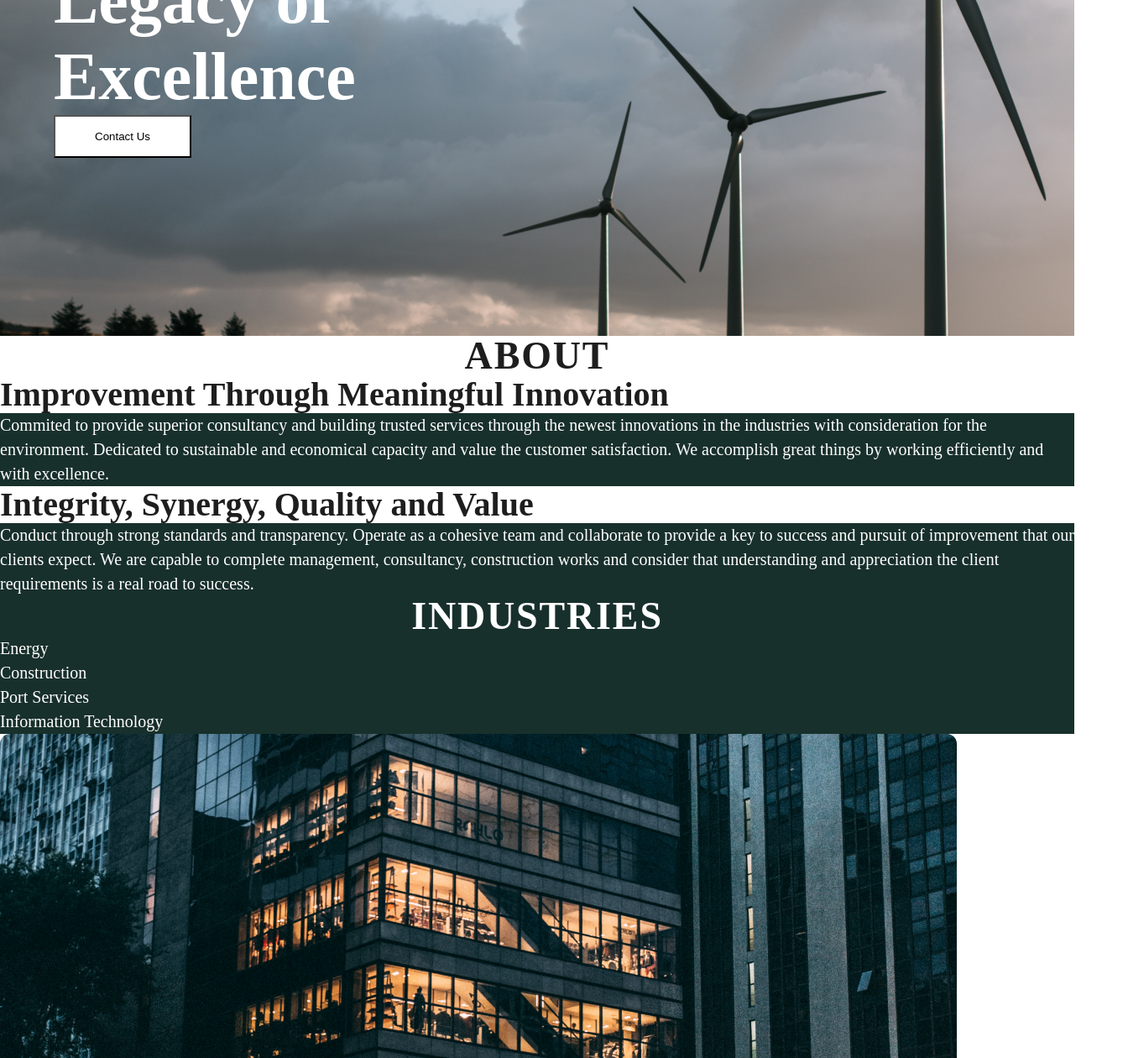
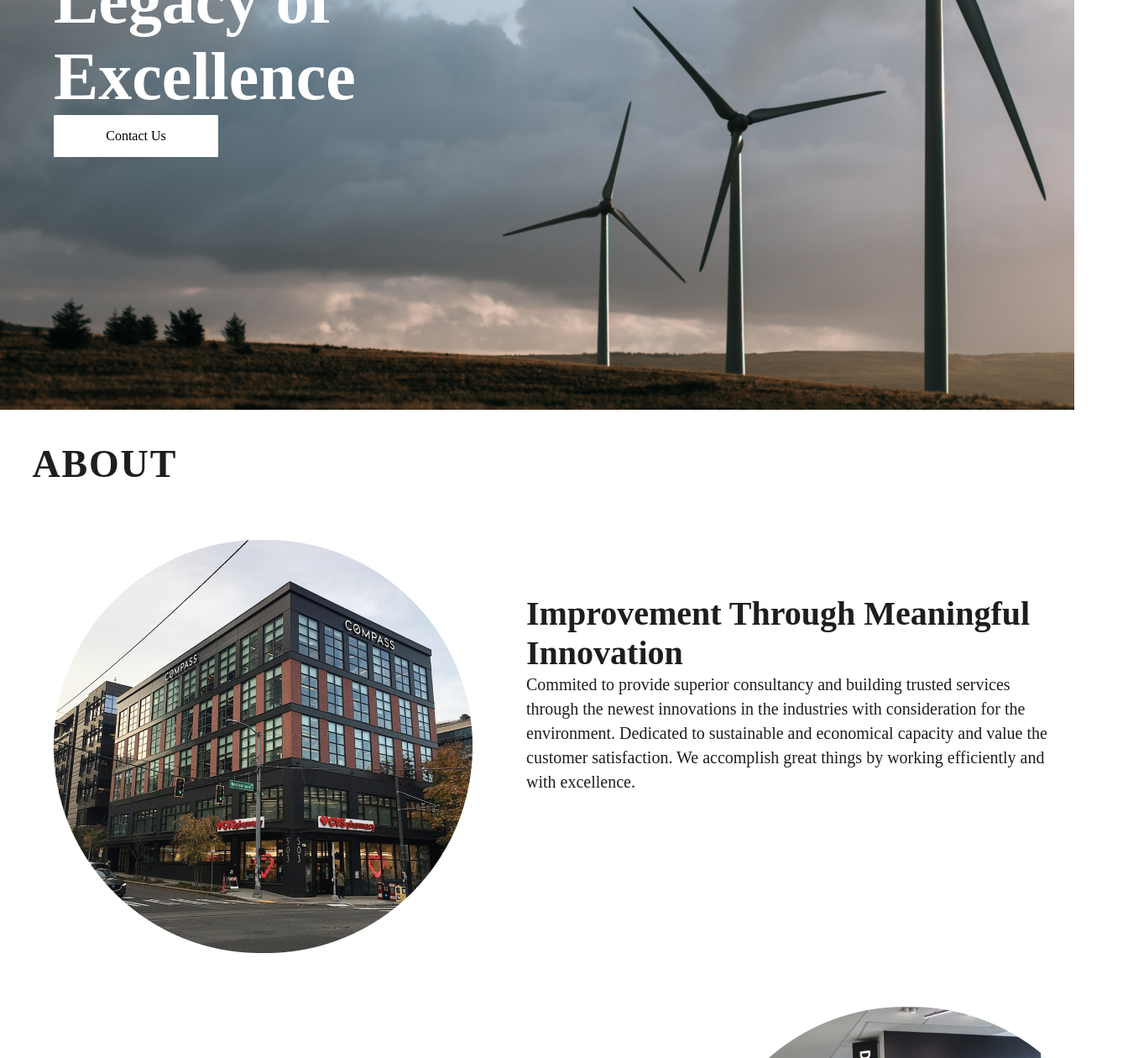
Before and after one commit to B1color/WR312, a plain HTML site: page TD1/index.html in a window 1280 px wide. Shown: the part 200-1460 px from the top of the page at 84% size, 1344 px wide, since content can reach past the window. Drawn offline with Linux system fonts and the light colour scheme.

Commit message:
background-cover

```diff
--- a/TD1/index.html
+++ b/TD1/index.html
@@ -8,28 +8,44 @@
 <body>
     <div id="part1">
     <h1>We Produce the<br> Legacy of<br> Excellence</h1>
-    <button>Contact Us</button>
+    <a href="" class="button">Contact Us</a>
 </div>
-
+    <div id="titret2">
     <h2>About</h2>
+    </div>
+    <div class="colonne">
+    <img src="image/Rectangle 6.png">
+    <div class="TTC">
     <h3>Improvement Through Meaningful Innovation</h3>
     <p>Commited to provide superior consultancy and building trusted services through the newest innovations in the industries with consideration for the environment.
         Dedicated to sustainable and economical capacity and value the customer satisfaction. We accomplish great things by working efficiently and with excellence.
     </p>
+</div>
+</div>
+<div class="colonne">
+    <div class="TTC">
     <h3>Integrity, Synergy, Quality and Value</h3>
     <p>Conduct through strong standards and transparency. Operate as a cohesive team
          and collaborate to provide a key to success and pursuit of improvement that our clients expect.
           We are capable to complete management, consultancy, construction works and consider that understanding
            and appreciation the client requirements is a real road to success.
     </p>
+    </div>
+    <img src="image/Rectangle 6-1.png">
+</div>
     <div id="indus">
     <h4>Industries</h4>
-    <p>Energy</p>
-    <p>Construction</p>
-    <p>Port Services</p>
-    <p>Information Technology</p>
+    <div id="conteneur">
+        <p>Energy</p>
+        <p>Construction</p>
+        <p>Port Services</p>
+        <p>Information Technology</p>
+    </div>
 </div>
+<div id="lastimage">
     <img src="image/Rectangle 12.png">
+
+</div>
 
 </body>
 </html>
--- a/TD1/style.css
+++ b/TD1/style.css
@@ -9,8 +9,10 @@ font-size: 80px;
 padding-left: 5%;
 padding-top: 5%;
 }
-button{
+.button{
     background-color: #FFF;
+    color: black;
+    text-decoration: none;
     display: flex;
     width: 164px;
     padding: 16px;
@@ -22,12 +24,9 @@ button{
 }
 h2{
     color: #1E1E1E;
-text-align: center;
 font-family: Rubik;
 font-size: 46px;
 font-style: normal;
-font-weight: 600;
-line-height: 48px; /* 104.348% */
 letter-spacing: 1.84px;
 text-transform: uppercase;
 }
@@ -36,8 +35,9 @@ h3{
     font-family: Rubik;
     font-size: 40px;
     font-style: normal;
-font-weight: 700;
-line-height: 44px; /* 110% */
+}
+#titret2{
+    margin: 3%;
 }
 h4{
     color: #FFF;
@@ -45,10 +45,10 @@ text-align: center;
     font-family: Rubik;
     font-size: 46px;
     font-style: normal;
-font-weight: 600;
-line-height: 48px; /* 104.348% */
+    line-height: 104.348%;
     letter-spacing: 1.84px;
     text-transform: uppercase;
+    padding: 3%;
 }
 p{
     color: #1E1E1E;
@@ -58,12 +58,35 @@ font-style: normal;
     font-weight: 500;
     line-height: 29px; /* 145% */
 }
-#indus, p{
+#indus, #indus p{
     background: #18302B;
     color: #FFF;
 }
+
 #part1{
     background-image: url("image/Rectangle\ 13.png");
+    background-repeat: no-repeat;
+    background-size: cover;
     width: 100%;
-    height: 600px;
+    height: 688px;
 }
+.colonne{
+    display: flex;
+    width: 100%;
+    margin: 5%;
+}
+.TTC{
+    width: 50%;
+  padding: 5%;
+}
+#conteneur{
+    display: flex;
+  justify-content: center;
+  gap: 10%;
+}
+#lastimage{
+ /*mettre l'image au centre de la div*/
+ display: flex;
+ justify-content: center;
+ margin: 5%;
+}
```
Also changed, not shown: TD1/image/Frame 18.png (added), TD1/image/Frame 19.png (added), TD1/image/Frame 20.png (added), TD1/image/Frame 21.png (added). Lines whose indentation alone changed are shown as unchanged.
